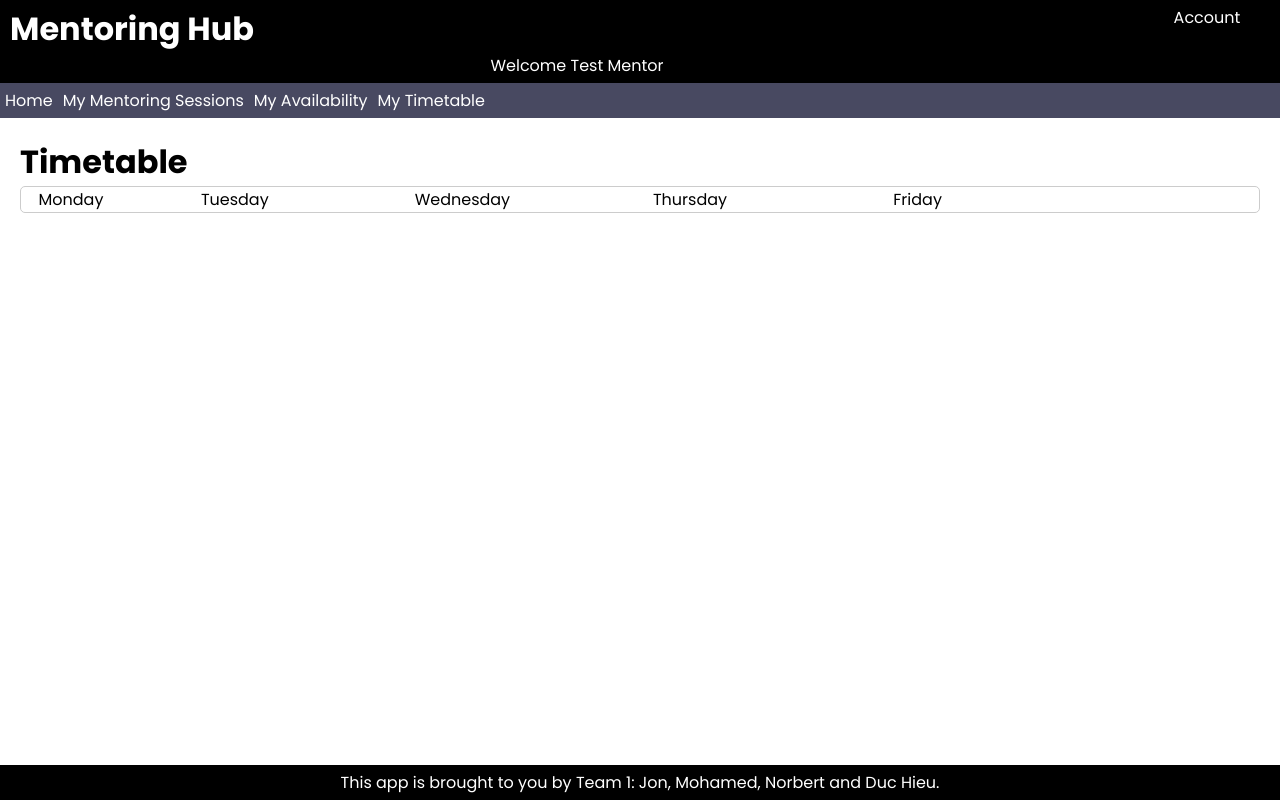
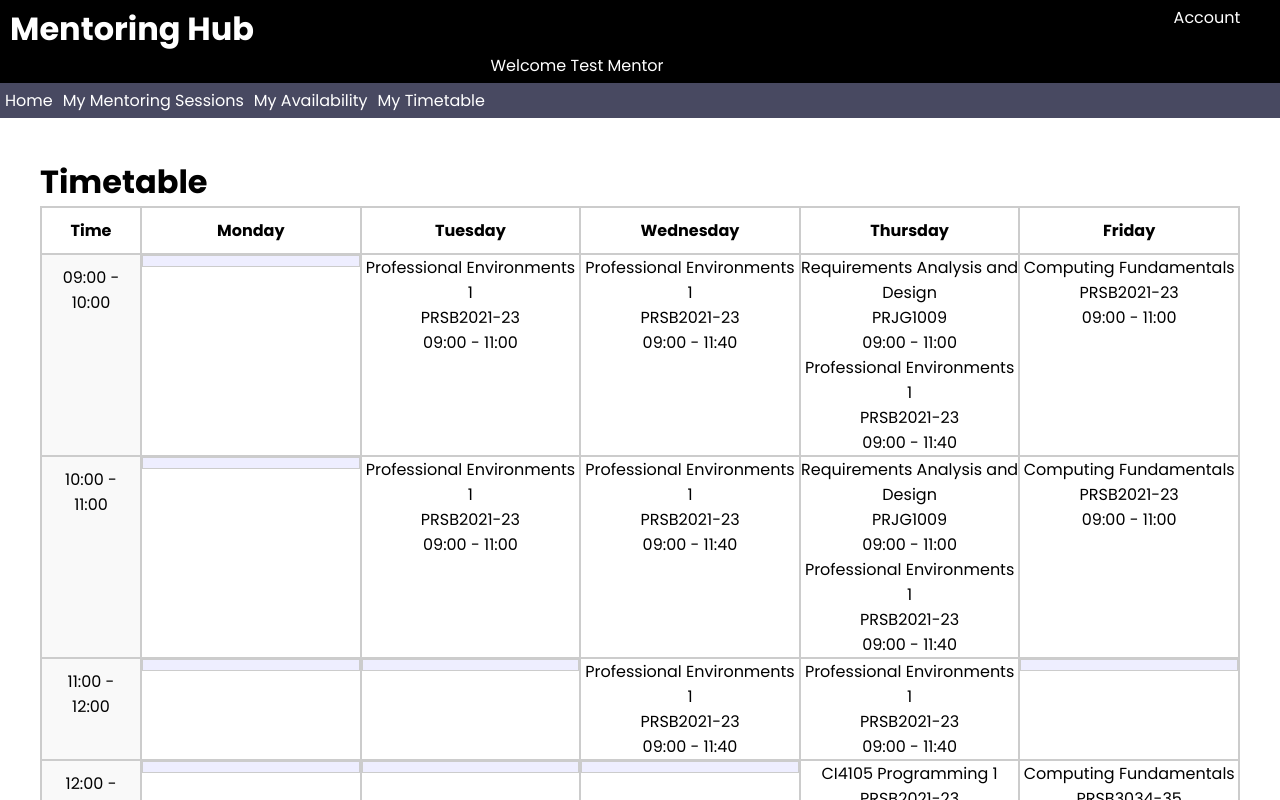
Before and after one commit to K1410707/mentoring-availability, a React (Vite) app: page /timetable in a window 1280 px wide. Shown: the top 800 px of the page. Built offline with nearby package versions, Linux system fonts and the light colour scheme.

Commit message:
added a timetable to the My Timetable tab which contains the data of the workshops during the week

```diff
--- a/src/ChampionComponents/views/ModuleView.jsx
+++ b/src/ChampionComponents/views/ModuleView.jsx
@@ -1,20 +1,241 @@
-import { Card } from "../../Components/UI/Card.jsx";
 import "./ModuleView.scss";
 
+const listOfLevel4Workshops = [
+  {
+    WorkshopID: 1,
+    WorkshopModuleID: 2,
+    WorkshopModuleName: 'CI4105 Programming 1',
+    WorkshopSize: 230,
+    WorkshopTeachingblockID: 2,
+    WorkshopTeachingblockName: 'Teaching Block 2',
+    WorkshopDay: 4,
+    WorkshopStarttime: '12:00',
+    WorkshopDuration: 120,
+    WorkshopLocationID: 1,
+    WorkshopLocationName: 'PRSB2021-23',
+  },
+  {
+    WorkshopID: 2,
+    WorkshopModuleID: 1,
+    WorkshopModuleName: 'CI4105 Programming 1',
+    WorkshopSize: 230,
+    WorkshopTeachingblockID: 2,
+    WorkshopTeachingblockName: 'Teaching Block 2',
+    WorkshopDay: 5,
+    WorkshopStarttime: '16:00',
+    WorkshopDuration: 120,
+    WorkshopLocationID: 1,
+    WorkshopLocationName: 'PRSB2021-23',
+  },
+
+  {
+    WorkshopID: 3,
+    WorkshopModuleID: 2,
+    WorkshopModuleName: 'Computing Fundamentals',
+    WorkshopSize: 150,
+    WorkshopTeachingblockID: 2,
+    WorkshopTeachingblockName: 'Teaching Block 2',
+    WorkshopDay: 2,
+    WorkshopStarttime: '15:00',
+    WorkshopDuration: 120,
+    WorkshopLocationID: 2,
+    WorkshopLocationName: 'PRSB3034-35',
+  },
+  {
+    WorkshopID: 4,
+    WorkshopModuleID: 2,
+    WorkshopModuleName: 'Computing Fundamentals',
+    WorkshopSize: 40,
+    WorkshopTeachingblockID: 2,
+    WorkshopTeachingblockName: 'Teaching Block 2',
+    WorkshopDay: 4,
+    WorkshopStarttime: '15:00',
+    WorkshopDuration: 120,
+    WorkshopLocationID: 3,
+    WorkshopLocationName: 'PRSB3017',
+  },
+  {
+    WorkshopID: 5,
+    WorkshopModuleID: 2,
+    WorkshopModuleName: 'Computing Fundamentals',
+    WorkshopSize: 120,
+    WorkshopTeachingblockID: 2,
+    WorkshopTeachingblockName: 'Teaching Block 2',
+    WorkshopDay: 5,
+    WorkshopStarttime: '09:00',
+    WorkshopDuration: 120,
+    WorkshopLocationID: 1,
+    WorkshopLocationName: 'PRSB2021-23',
+  },
+  {
+    WorkshopID: 6,
+    WorkshopModuleID: 2,
+    WorkshopModuleName: 'Computing Fundamentals',
+    WorkshopSize: 150,
+    WorkshopTeachingblockID: 2,
+    WorkshopTeachingblockName: 'Teaching Block 2',
+    WorkshopDay: 5,
+    WorkshopStarttime: '12:30',
+    WorkshopDuration: 120,
+    WorkshopLocationID: 2,
+    WorkshopLocationName: 'PRSB3034-35',
+  },
+
+  {
+    WorkshopID: 7,
+    WorkshopModuleID: 3,
+    WorkshopModuleName: 'Requirements Analysis and Design',
+    WorkshopSize: 130,
+    WorkshopTeachingblockID: 2,
+    WorkshopTeachingblockName: 'Teaching Block 2',
+    WorkshopDay: 4,
+    WorkshopStarttime: '09:00',
+    WorkshopDuration: 120,
+    WorkshopLocationID: 4,
+    WorkshopLocationName: 'PRJG1009',
+  },
+  {
+    WorkshopID: 8,
+    WorkshopModuleID: 3,
+    WorkshopModuleName: 'Requirements Analysis and Design',
+    WorkshopSize: 140,
+    WorkshopTeachingblockID: 2,
+    WorkshopTeachingblockName: 'Teaching Block 2',
+    WorkshopDay: 4,
+    WorkshopStarttime: '16:00',
+    WorkshopDuration: 120,
+    WorkshopLocationID: 1,
+    WorkshopLocationName: 'PRSB2021-23',
+  },
+
+  {
+    WorkshopID: 9,
+    WorkshopModuleID: 4,
+    WorkshopModuleName: 'Professional Environments 1',
+    WorkshopSize: 150,
+    WorkshopTeachingblockID: 2,
+    WorkshopTeachingblockName: 'Teaching Block 2',
+    WorkshopDay: 2,
+    WorkshopStarttime: '09:00',
+    WorkshopDuration: 120,
+    WorkshopLocationID: 1,
+    WorkshopLocationName: 'PRSB2021-23',
+  },
+  {
+    WorkshopID: 10,
+    WorkshopModuleID: 4,
+    WorkshopModuleName: 'Professional Environments 1',
+    WorkshopSize: 150,
+    WorkshopTeachingblockID: 2,
+    WorkshopTeachingblockName: 'Teaching Block 2',
+    WorkshopDay: 3,
+    WorkshopStarttime: '09:00',
+    WorkshopDuration: 160,
+    WorkshopLocationID: 1,
+    WorkshopLocationName: 'PRSB2021-23',
+  },
+  {
+    WorkshopID: 11,
+    WorkshopModuleID: 4,
+    WorkshopModuleName: 'Professional Environments 1',
+    WorkshopSize: 150,
+    WorkshopTeachingblockID: 2,
+    WorkshopTeachingblockName: 'Teaching Block 2',
+    WorkshopDay: 4,
+    WorkshopStarttime: '09:00',
+    WorkshopDuration: 160,
+    WorkshopLocationID: 1,
+    WorkshopLocationName: 'PRSB2021-23',
+  },
+];
+
+
 function ModuleView() {
-  const weekDay = ["Monday", "Tuesday", "Wednesday", "Thursday", "Friday"];
+  const weekDays = ["Monday", "Tuesday", "Wednesday", "Thursday", "Friday"];
+  const timeSlots = [
+    "09:00 - 10:00",
+    "10:00 - 11:00",
+    "11:00 - 12:00",
+    "12:00 - 13:00",
+    "13:00 - 14:00",
+    "14:00 - 15:00",
+    "15:00 - 16:00",
+    "16:00 - 17:00",
+    "17:00 - 18:00"
+  ];
+
+  // Helper function to find workshops for a specific day and time
+  const getWorkshopForSlot = (dayIndex, timeSlot) => {
+    const [slotStart, slotEnd] = timeSlot.split(" - ").map((time) => {
+      const [hours, minutes] = time.split(":").map(Number);
+      return hours * 60 + minutes; // Convert time to minutes
+    });
+
+    return listOfLevel4Workshops.filter((workshop) => {
+      const workshopDayIndex = workshop.WorkshopDay - 1; // Adjust day index (1 = Monday)
+      const workshopStartMinutes = parseInt(workshop.WorkshopStarttime.split(":")[0]) * 60 +
+        parseInt(workshop.WorkshopStarttime.split(":")[1]);
+      const workshopEndMinutes = workshopStartMinutes + workshop.WorkshopDuration;
+
+      return (
+        workshopDayIndex === dayIndex &&
+        ((slotStart >= workshopStartMinutes && slotStart < workshopEndMinutes) ||
+          (slotEnd > workshopStartMinutes && slotEnd <= workshopEndMinutes))
+      );
+    });
+  };
 
   return (
-    <>
+    <div className="timetable-container">
       <h1>Timetable</h1>
       <div className="timetable">
-        {weekDay.map((day) => (
-          <Card key={day}>
-            <p className="dayName">{day}</p>
-          </Card>
+        {/* Header Row */}
+        <div className="header-row">
+          <div className="time-header">Time</div>
+          {weekDays.map((day) => (
+            <div className="day-header" key={day}>
+              {day}
+            </div>
+          ))}
+        </div>
+
+        {/* Timetable Rows */}
+        {timeSlots.map((time, timeIndex) => (
+          <div className="time-row" key={timeIndex}>
+            <div className="time-slot">{time}</div>
+            {weekDays.map((day, dayIndex) => {
+              const workshops = getWorkshopForSlot(dayIndex, time);
+              return (
+                <div className="day-slot" key={`${day}-${time}`}>
+                  {workshops.length > 0 ? (
+                    workshops.map((workshop) => (
+                      <div className="workshop-card" key={workshop.WorkshopID}>
+                        <p>{workshop.WorkshopModuleName}</p>
+                        <p>{workshop.WorkshopLocationName}</p>
+                        <p>
+                          {workshop.WorkshopStarttime} -{" "}
+                          {`${parseInt(workshop.WorkshopStarttime.split(":")[0]) +
+                            Math.floor(workshop.WorkshopDuration / 60)}:${(parseInt(
+                            workshop.WorkshopStarttime.split(":")[1]
+                          ) +
+                            (workshop.WorkshopDuration % 60))
+                            .toString()
+                            .padStart(2, "0")}`}
+                        </p>
+                      </div>
+                    ))
+                  ) : (
+                    <div className="placeholder-card">
+                      <p></p>
+                    </div>
+                  )}
+                </div>
+              );
+            })}
+          </div>
         ))}
       </div>
-    </>
+    </div>
   );
 }
 
--- a/src/ChampionComponents/views/ModuleView.scss
+++ b/src/ChampionComponents/views/ModuleView.scss
@@ -1,49 +1,45 @@
+.timetable-container {
+  margin: 20px;
+}
+
 .timetable {
   display: grid;
   grid-template-columns: 100px repeat(5, 1fr);
   border: 1px solid #ccc;
-    border-radius: 5px;
+  border-collapse: collapse;
 }
 
-  .headerRow {
+.header-row {
+  display: contents;
+  font-weight: bold;
+  background-color: #f5f5f5;
+}
+
+.time-header,
+.day-header {
+  padding: 10px;
+  border: 1px solid #ccc;
+  text-align: center;
+}
+
+.time-row {
   display: contents;
 }
 
-  .timeHeader {
-    background-color: #f4f4f4;
-    font-weight: bold;
+.time-slot {
+  padding: 10px;
+  border: 1px solid #ccc;
   text-align: center;
-    border-right: 1px solid #ddd;
-    padding: 10px;
+  background-color: #f9f9f9;
 }
 
-  .dayHeader {
-    background-color: #f4f4f4;
-    font-weight: bold;
+.day-slot {
+  border: 1px solid #ccc;
   text-align: center;
-    padding: 10px;
-    border-bottom: 1px solid #ddd;
 }
 
-  .timeRow {
-    display: contents;
+.placeholder-card {
+  padding: 5px;
+  background-color: #eef;
+  border: 1px solid #ccc;
 }
-
-  .timeSlot {
-    background-color: #fafafa;
-    text-align: center;
-    border-right: 1px solid #ddd;
-    padding: 10px;
-    font-weight: bold;
-  }
-
-  .daySlot {
-    border: 1px solid #ddd;
-    padding: 5px;
-    min-height: 60px;
-    display: flex;
-    flex-direction: column;
-    justify-content: center;
-    align-items: center;
-    gap: 5px;
-  }
```
Lines whose indentation alone changed are shown as unchanged.
